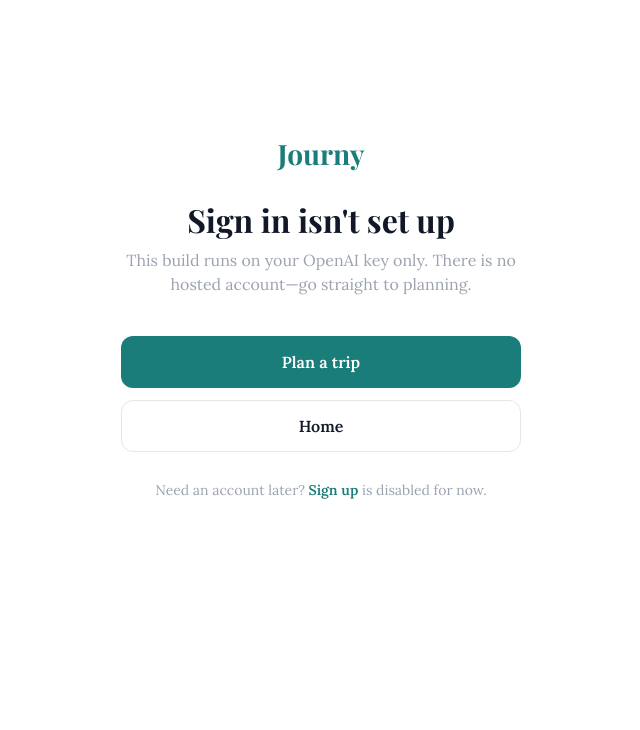
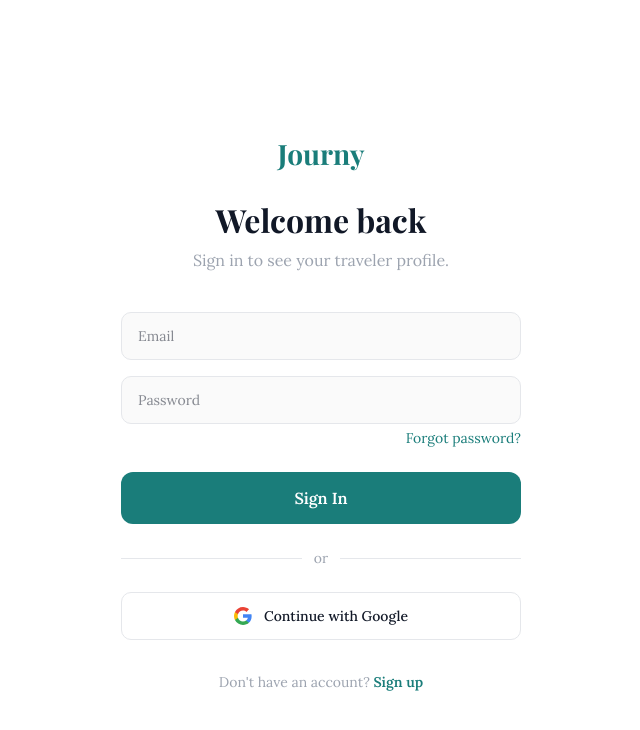
Before and after one commit to DavidShihIsMe/JournyAI, a Next.js app in the folder web/: page /login in a window 1280 px wide. Shown: the top 730 px of the page, without its empty margins (319-959 px from the left). Built offline with nearby package versions, Linux system fonts and the light colour scheme; no server answers.

Commit message:
feat: restore Supabase auth (login, signup, Google OAuth)

```diff
--- a/web/package.json
+++ b/web/package.json
@@ -8,6 +8,7 @@
     "start": "next start"
   },
   "dependencies": {
+    "@supabase/supabase-js": "^2.105.4",
     "next": "16.2.3",
     "react": "19.2.4",
     "react-dom": "19.2.4"
--- a/web/src/app/(auth)/login/page.tsx
+++ b/web/src/app/(auth)/login/page.tsx
@@ -1,6 +1,81 @@
+"use client";
+
+import { useState, FormEvent } from "react";
 import Link from "next/link";
+import { useRouter } from "next/navigation";
+import { supabase } from "@/lib/supabase";
+import AuthInput from "@/components/auth/AuthInput";
+import AuthButton from "@/components/auth/AuthButton";
+import GoogleButton from "@/components/auth/GoogleButton";
+import AuthDivider from "@/components/auth/AuthDivider";
+
+const EMAIL_RE = /^[^\s@]+@[^\s@]+\.[^\s@]+$/;
 
 export default function LoginPage() {
+  const router = useRouter();
+  const [email, setEmail] = useState("");
+  const [password, setPassword] = useState("");
+  const [emailError, setEmailError] = useState("");
+  const [passwordError, setPasswordError] = useState("");
+  const [formError, setFormError] = useState("");
+  const [loading, setLoading] = useState(false);
+  const [googleLoading, setGoogleLoading] = useState(false);
+
+  function validate() {
+    let ok = true;
+    if (!email) {
+      setEmailError("Email is required");
+      ok = false;
+    } else if (!EMAIL_RE.test(email)) {
+      setEmailError("Enter a valid email address");
+      ok = false;
+    } else {
+      setEmailError("");
+    }
+
+    if (!password) {
+      setPasswordError("Password is required");
+      ok = false;
+    } else {
+      setPasswordError("");
+    }
+    return ok;
+  }
+
+  async function handleSubmit(e: FormEvent<HTMLFormElement>) {
+    e.preventDefault();
+    setFormError("");
+    if (!validate()) return;
+
+    setLoading(true);
+    const { error } = await supabase.auth.signInWithPassword({
+      email,
+      password,
+    });
+    setLoading(false);
+
+    if (error) {
+      setFormError(error.message);
+      return;
+    }
+    router.push("/home");
+  }
+
+  async function handleGoogle() {
+    setFormError("");
+    setGoogleLoading(true);
+    const { error } = await supabase.auth.signInWithOAuth({
+      provider: "google",
+      options: {
+        redirectTo: `${window.location.origin}/home`,
+      },
+    });
+    if (error) {
+      setGoogleLoading(false);
+      setFormError(error.message);
+    }
+  }
+
   return (
     <div className="min-h-screen w-full bg-white flex flex-col items-center px-5 pt-[140px] pb-16">
       <Link
@@ -11,37 +86,78 @@
       </Link>
 
       <h1 className="mt-8 font-display font-bold text-[32px] text-[#111827] text-center leading-tight">
-        Sign in isn&apos;t set up
+        Welcome back
       </h1>
-      <p className="mt-2 max-w-[400px] font-body text-base text-[#9CA3AF] text-center">
-        This build runs on your OpenAI key only. There is no hosted
-        account—go straight to planning.
+      <p className="mt-2 font-body text-base text-[#9CA3AF] text-center">
+        Sign in to see your traveler profile.
       </p>
 
-      <div className="mt-10 flex w-full max-w-[400px] flex-col gap-3">
-        <Link
-          href="/plan"
-          className="flex h-[52px] items-center justify-center rounded-[12px] bg-primary font-body text-base font-semibold text-white transition-colors hover:bg-primary-dark"
-        >
-          Plan a trip
-        </Link>
-        <Link
-          href="/home"
-          className="flex h-[52px] items-center justify-center rounded-[12px] border border-neutral-200 font-body text-base font-semibold text-[#111827] transition-colors hover:bg-neutral-50"
-        >
-          Home
-        </Link>
-        <p className="mt-4 text-center font-body text-sm text-[#9CA3AF]">
-          Need an account later?{" "}
+      <form
+        onSubmit={handleSubmit}
+        noValidate
+        className="mt-10 w-full max-w-[400px] flex flex-col"
+      >
+        {formError && (
+          <div className="mb-4 rounded-[10px] border border-error/30 bg-error/10 px-4 py-3 font-body text-sm text-error">
+            {formError}
+          </div>
+        )}
+
+        <AuthInput
+          type="email"
+          autoComplete="email"
+          placeholder="Email"
+          value={email}
+          onChange={(e) => setEmail(e.target.value)}
+          error={emailError}
+          aria-label="Email"
+        />
+
+        <div className="h-4" />
+
+        <AuthInput
+          type="password"
+          autoComplete="current-password"
+          placeholder="Password"
+          value={password}
+          onChange={(e) => setPassword(e.target.value)}
+          error={passwordError}
+          aria-label="Password"
+        />
+
+        <div className="mt-1 flex justify-end">
+          <Link
+            href="/forgot-password"
+            className="font-body text-sm text-primary hover:text-primary-dark transition-colors"
+          >
+            Forgot password?
+          </Link>
+        </div>
+
+        <div className="mt-6">
+          <AuthButton loading={loading} loadingText="Signing in...">
+            Sign In
+          </AuthButton>
+        </div>
+
+        <div className="mt-6">
+          <AuthDivider />
+        </div>
+
+        <div className="mt-6">
+          <GoogleButton loading={googleLoading} onClick={handleGoogle} />
+        </div>
+
+        <p className="mt-8 text-center font-body text-sm text-[#9CA3AF]">
+          Don&apos;t have an account?{" "}
           <Link
             href="/signup"
             className="font-semibold text-primary hover:text-primary-dark transition-colors"
           >
             Sign up
-          </Link>{" "}
-          is disabled for now.
+          </Link>
         </p>
-      </div>
+      </form>
     </div>
   );
 }
--- a/web/src/app/(auth)/signup/page.tsx
+++ b/web/src/app/(auth)/signup/page.tsx
@@ -1,6 +1,115 @@
+"use client";
+
+import { useState, FormEvent } from "react";
 import Link from "next/link";
+import { useRouter } from "next/navigation";
+import { supabase } from "@/lib/supabase";
+import AuthInput from "@/components/auth/AuthInput";
+import AuthButton from "@/components/auth/AuthButton";
+import GoogleButton from "@/components/auth/GoogleButton";
+import AuthDivider from "@/components/auth/AuthDivider";
+
+const EMAIL_RE = /^[^\s@]+@[^\s@]+\.[^\s@]+$/;
 
 export default function SignupPage() {
+  const router = useRouter();
+  const [firstName, setFirstName] = useState("");
+  const [lastName, setLastName] = useState("");
+  const [email, setEmail] = useState("");
+  const [password, setPassword] = useState("");
+  const [firstNameError, setFirstNameError] = useState("");
+  const [lastNameError, setLastNameError] = useState("");
+  const [emailError, setEmailError] = useState("");
+  const [passwordError, setPasswordError] = useState("");
+  const [formError, setFormError] = useState("");
+  const [loading, setLoading] = useState(false);
+  const [googleLoading, setGoogleLoading] = useState(false);
+
+  function validate() {
+    let ok = true;
+
+    if (!firstName.trim()) {
+      setFirstNameError("Required");
+      ok = false;
+    } else {
+      setFirstNameError("");
+    }
+
+    if (!lastName.trim()) {
+      setLastNameError("Required");
+      ok = false;
+    } else {
+      setLastNameError("");
+    }
+
+    if (!email) {
+      setEmailError("Email is required");
+      ok = false;
+    } else if (!EMAIL_RE.test(email)) {
+      setEmailError("Enter a valid email address");
+      ok = false;
+    } else {
+      setEmailError("");
+    }
+
+    if (!password) {
+      setPasswordError("Password is required");
+      ok = false;
+    } else if (password.length < 8) {
+      setPasswordError("Password must be at least 8 characters");
+      ok = false;
+    } else {
+      setPasswordError("");
+    }
+
+    return ok;
+  }
+
+  async function handleSubmit(e: FormEvent<HTMLFormElement>) {
+    e.preventDefault();
+    setFormError("");
+    if (!validate()) return;
+
+    setLoading(true);
+    const { data, error } = await supabase.auth.signUp({
+      email,
+      password,
+      options: {
+        data: {
+          first_name: firstName.trim(),
+          last_name: lastName.trim(),
+        },
+      },
+    });
+    setLoading(false);
+
+    if (error) {
+      setFormError(error.message);
+      return;
+    }
+
+    if (data.session) {
+      router.push("/home");
+    } else {
+      router.push("/verify-email");
+    }
+  }
+
+  async function handleGoogle() {
+    setFormError("");
+    setGoogleLoading(true);
+    const { error } = await supabase.auth.signInWithOAuth({
+      provider: "google",
+      options: {
+        redirectTo: `${window.location.origin}/home`,
+      },
+    });
+    if (error) {
+      setGoogleLoading(false);
+      setFormError(error.message);
+    }
+  }
+
   return (
     <div className="min-h-screen w-full bg-white flex flex-col items-center px-5 pt-[140px] pb-16">
       <Link
@@ -11,31 +120,92 @@
       </Link>
 
       <h1 className="mt-8 font-display font-bold text-[32px] text-[#111827] text-center leading-tight">
-        Accounts aren&apos;t enabled
+        Create your Account
       </h1>
-      <p className="mt-2 max-w-[400px] font-body text-base text-[#9CA3AF] text-center">
-        This version has no hosted sign-up. Use the planner with your API keys
-        in{" "}
-        <code className="rounded bg-neutral-100 px-1.5 py-0.5 text-sm text-[#374151]">
-          .env.local
-        </code>
-        .
+      <p className="mt-2 font-body text-base text-[#9CA3AF] text-center">
+        Save your traveler profile and start planning (soon)
       </p>
 
-      <div className="mt-10 flex w-full max-w-[400px] flex-col gap-3">
-        <Link
-          href="/plan"
-          className="flex h-[52px] items-center justify-center rounded-[12px] bg-primary font-body text-base font-semibold text-white transition-colors hover:bg-primary-dark"
-        >
-          Plan a trip
-        </Link>
-        <Link
-          href="/login"
-          className="text-center font-body text-sm text-primary hover:text-primary-dark transition-colors"
-        >
-          Back to login info
-        </Link>
-      </div>
+      <form
+        onSubmit={handleSubmit}
+        noValidate
+        className="mt-10 w-full max-w-[400px] flex flex-col"
+      >
+        {formError && (
+          <div className="mb-4 rounded-[10px] border border-error/30 bg-error/10 px-4 py-3 font-body text-sm text-error">
+            {formError}
+          </div>
+        )}
+
+        <div className="flex flex-col sm:flex-row gap-4">
+          <AuthInput
+            type="text"
+            autoComplete="given-name"
+            placeholder="First Name"
+            value={firstName}
+            onChange={(e) => setFirstName(e.target.value)}
+            error={firstNameError}
+            aria-label="First Name"
+          />
+          <AuthInput
+            type="text"
+            autoComplete="family-name"
+            placeholder="Last Name"
+            value={lastName}
+            onChange={(e) => setLastName(e.target.value)}
+            error={lastNameError}
+            aria-label="Last Name"
+          />
+        </div>
+
+        <div className="h-4" />
+
+        <AuthInput
+          type="email"
+          autoComplete="email"
+          placeholder="Email"
+          value={email}
+          onChange={(e) => setEmail(e.target.value)}
+          error={emailError}
+          aria-label="Email"
+        />
+
+        <div className="h-4" />
+
+        <AuthInput
+          type="password"
+          autoComplete="new-password"
+          placeholder="Password"
+          value={password}
+          onChange={(e) => setPassword(e.target.value)}
+          error={passwordError}
+          aria-label="Password"
+        />
+
+        <div className="mt-6">
+          <AuthButton loading={loading} loadingText="Creating account...">
+            Create Account
+          </AuthButton>
+        </div>
+
+        <div className="mt-6">
+          <AuthDivider />
+        </div>
+
+        <div className="mt-6">
+          <GoogleButton loading={googleLoading} onClick={handleGoogle} />
+        </div>
+
+        <p className="mt-8 text-center font-body text-sm text-[#9CA3AF]">
+          Already have an account?{" "}
+          <Link
+            href="/login"
+            className="font-semibold text-primary hover:text-primary-dark transition-colors"
+          >
+            Sign in
+          </Link>
+        </p>
+      </form>
     </div>
   );
 }
--- /dev/null
+++ b/web/src/lib/supabase.ts
@@ -0,0 +1,12 @@
+import { createClient } from "@supabase/supabase-js";
+
+const supabaseUrl = process.env.NEXT_PUBLIC_SUPABASE_URL!;
+const supabaseAnonKey = process.env.NEXT_PUBLIC_SUPABASE_ANON_KEY!;
+
+export const supabase = createClient(supabaseUrl, supabaseAnonKey, {
+  auth: {
+    persistSession: true,
+    autoRefreshToken: true,
+    detectSessionInUrl: true,
+  },
+});
```
Also changed, not shown: 1 other file (tests, documents, lock files or other folders).
